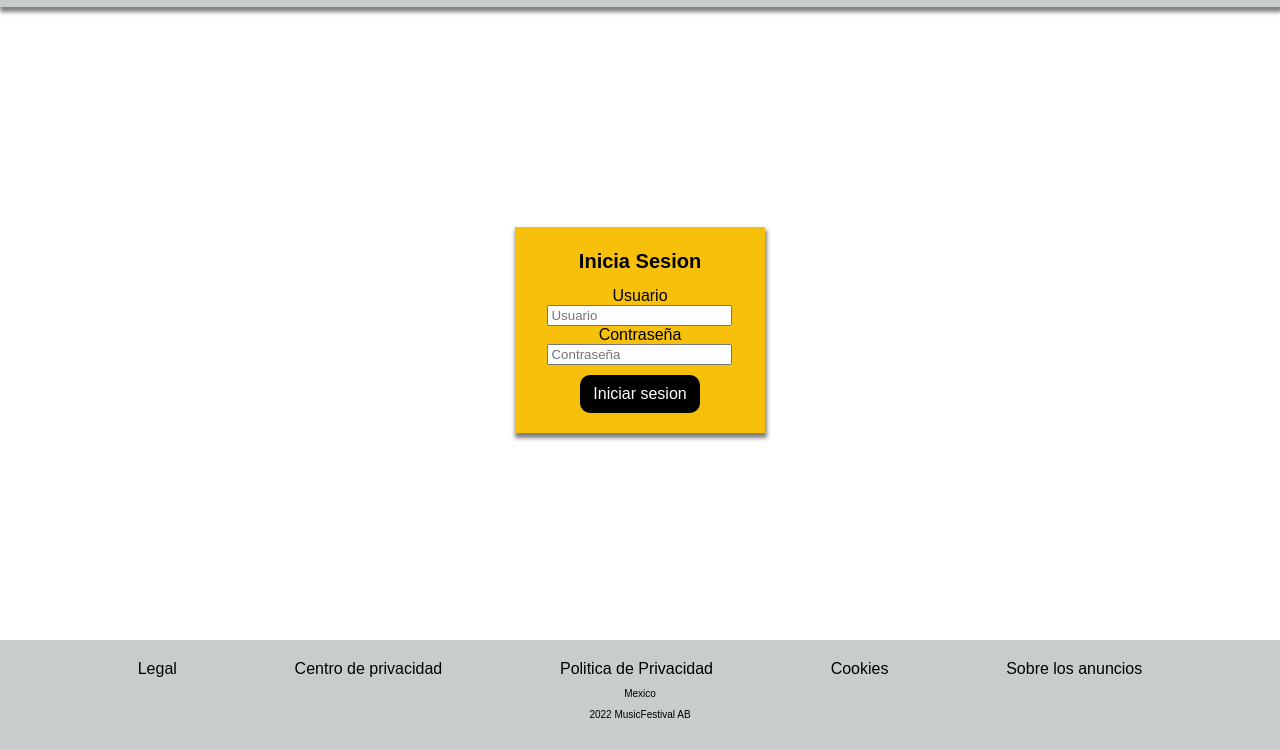
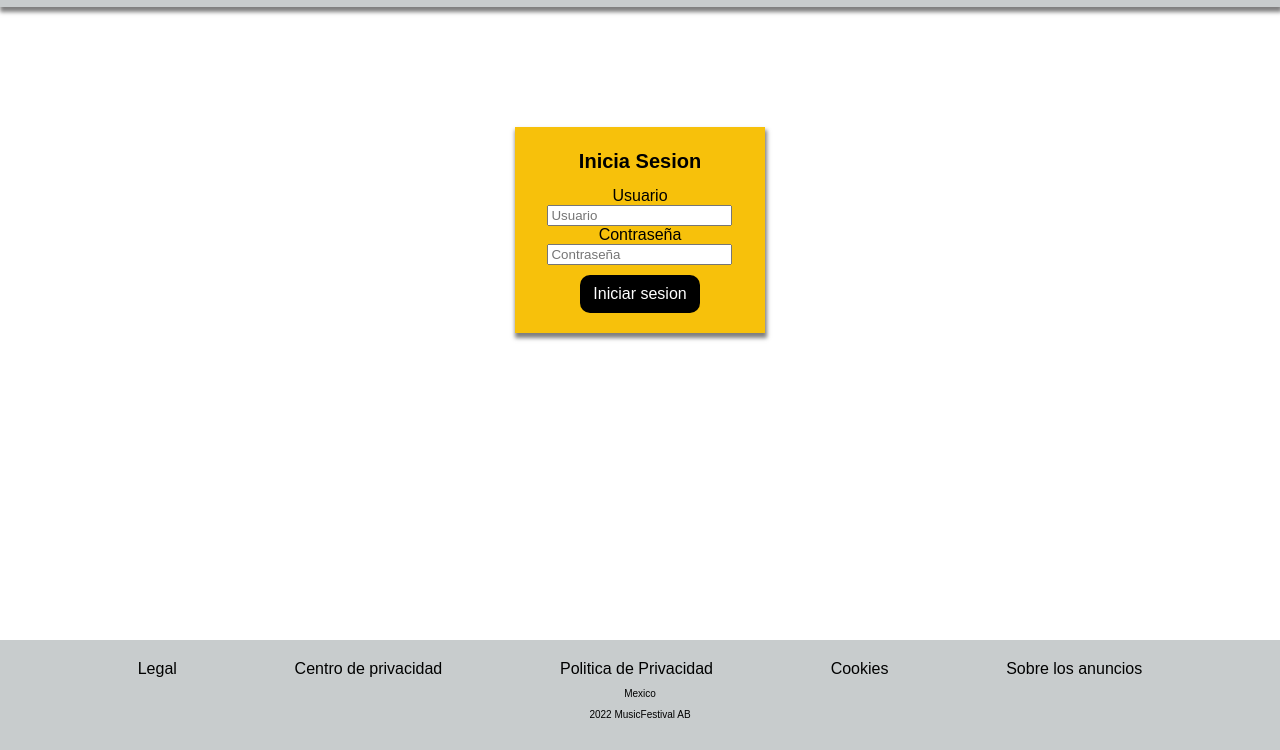
Before and after one commit to Arcanine165/Proyecto1, a plain HTML site: page login.html in a window 1280 px wide. Shown: the part 50-800 px from the top of the page. Drawn offline with Linux system fonts and the light colour scheme.

Commit message:
Algunos cambios

```diff
--- a/styles.css
+++ b/styles.css
@@ -242,6 +242,14 @@ label{
 }
 /*Responsive*/
 @media(min-width: 1200px ){
+    .container-login{
+        display: flex;
+        align-items: center;
+        justify-content: center;
+    }
+    .login{
+        margin-top: 100px;
+    }
     .navbar{
         display: flex;
         justify-content: space-between;
```
